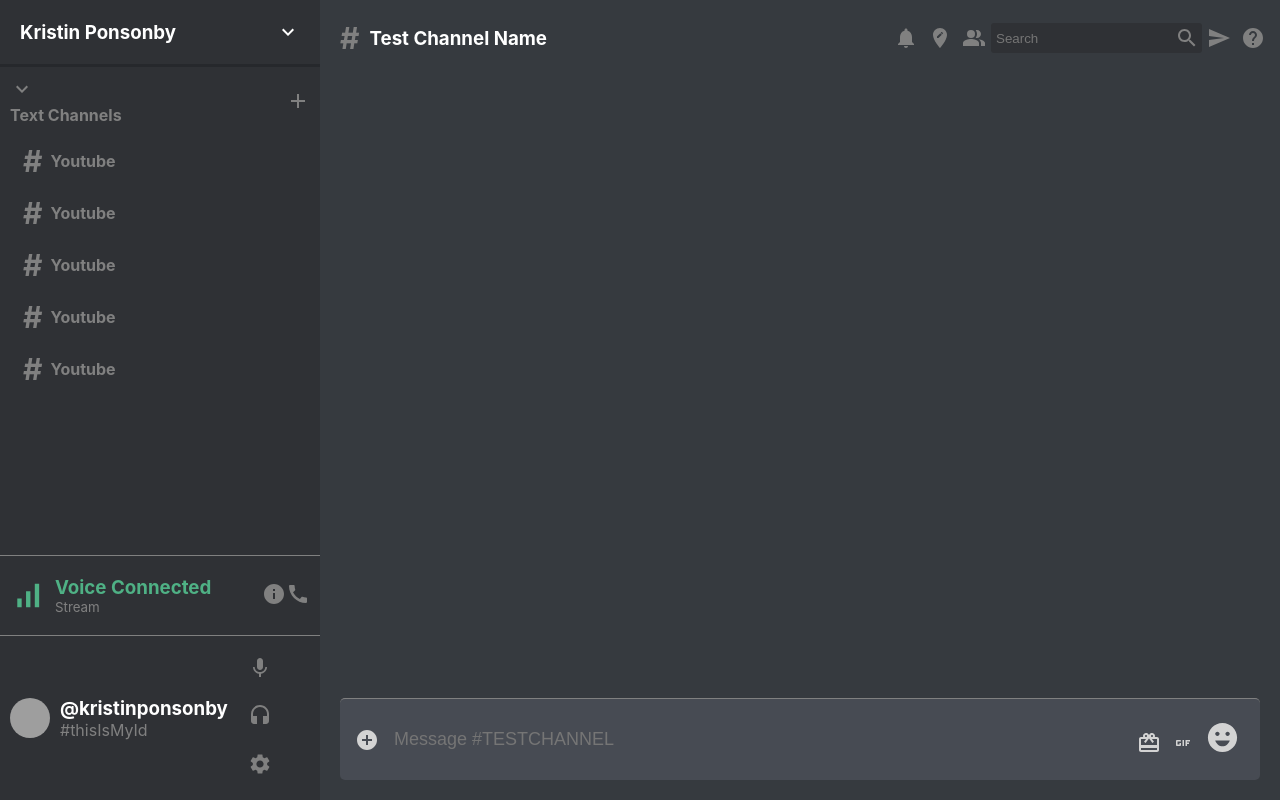
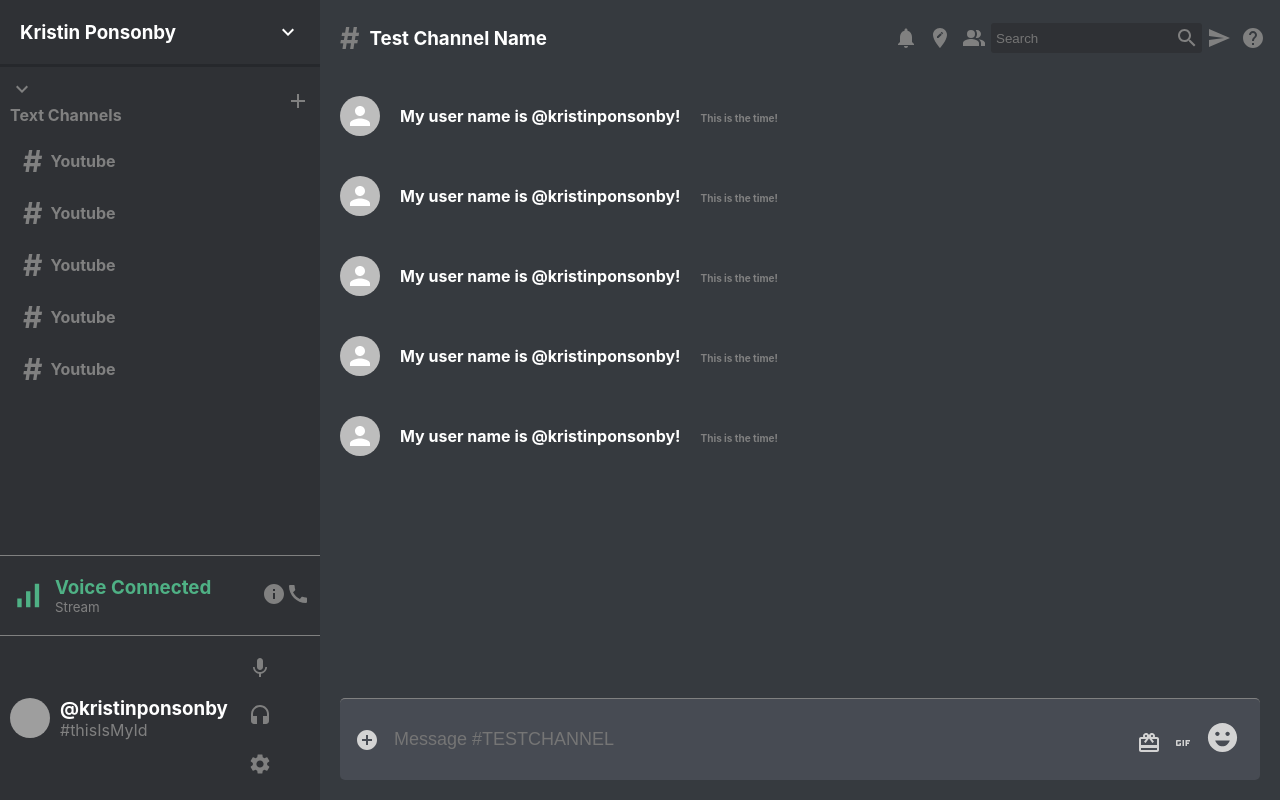
Before and after one commit to kristinponsonby/discord-clone, a React (Create React App) app: page / in a window 1280 px wide. Built offline with nearby package versions, Linux system fonts and the light colour scheme; grey boxes are pictures that could not be loaded.

Commit message:
Implement firebase

```diff
--- a/package.json
+++ b/package.json
@@ -11,6 +11,7 @@
     "@testing-library/jest-dom": "^5.16.5",
     "@testing-library/react": "^13.4.0",
     "@testing-library/user-event": "^14.4.3",
+    "firebase": "^9.9.4",
     "react": "^18.2.0",
     "react-dom": "^18.2.0",
     "react-redux": "^8.0.2",
--- a/src/Chat.js
+++ b/src/Chat.js
@@ -5,6 +5,8 @@ import AddCircleIcon from '@mui/icons-material/AddCircle';
 import CardGiftcardIcon from '@mui/icons-material/CardGiftcard';
 import GifIcon from '@mui/icons-material/Gif';
 import EmojiEmotionsIcon from '@mui/icons-material/EmojiEmotions';
+import Message from './Message';
+
 
 function Chat() {
   return (
@@ -12,7 +14,11 @@ function Chat() {
         <ChatHeader />
 
         <div className="chat__messages">
-
+        <Message />
+        <Message />
+        <Message />
+        <Message />
+        <Message />
         </div>
 
         <div className="chat__input">
--- /dev/null
+++ b/src/Message.css
@@ -0,0 +1,16 @@
+.message {
+    display: flex;
+    align-items: center;
+    padding: 20px;
+    color: white;
+}
+
+.message__info {
+    margin-left: 20px;
+}
+
+.message__timestamp {
+    color: gray;
+    margin-left: 20px;
+    font-size: x-small;
+}
--- /dev/null
+++ b/src/Message.js
@@ -0,0 +1,20 @@
+import React from 'react'
+import './Message.css';
+import { Avatar } from '@mui/material';
+
+function Message() {
+  return (
+    <div className="message">
+        <Avatar />
+        <div className="message__info">
+            <h4>
+                My user name is @kristinponsonby!
+                <span className="message__timestamp">This is the time!
+                </span>
+            </h4>
+        </div>
+    </div>
+  )
+}
+
+export default Message
```
Also changed, not shown: src/firebase.js (added, +20 -0 lines), 1 other file (tests, documents, lock files or other folders).
